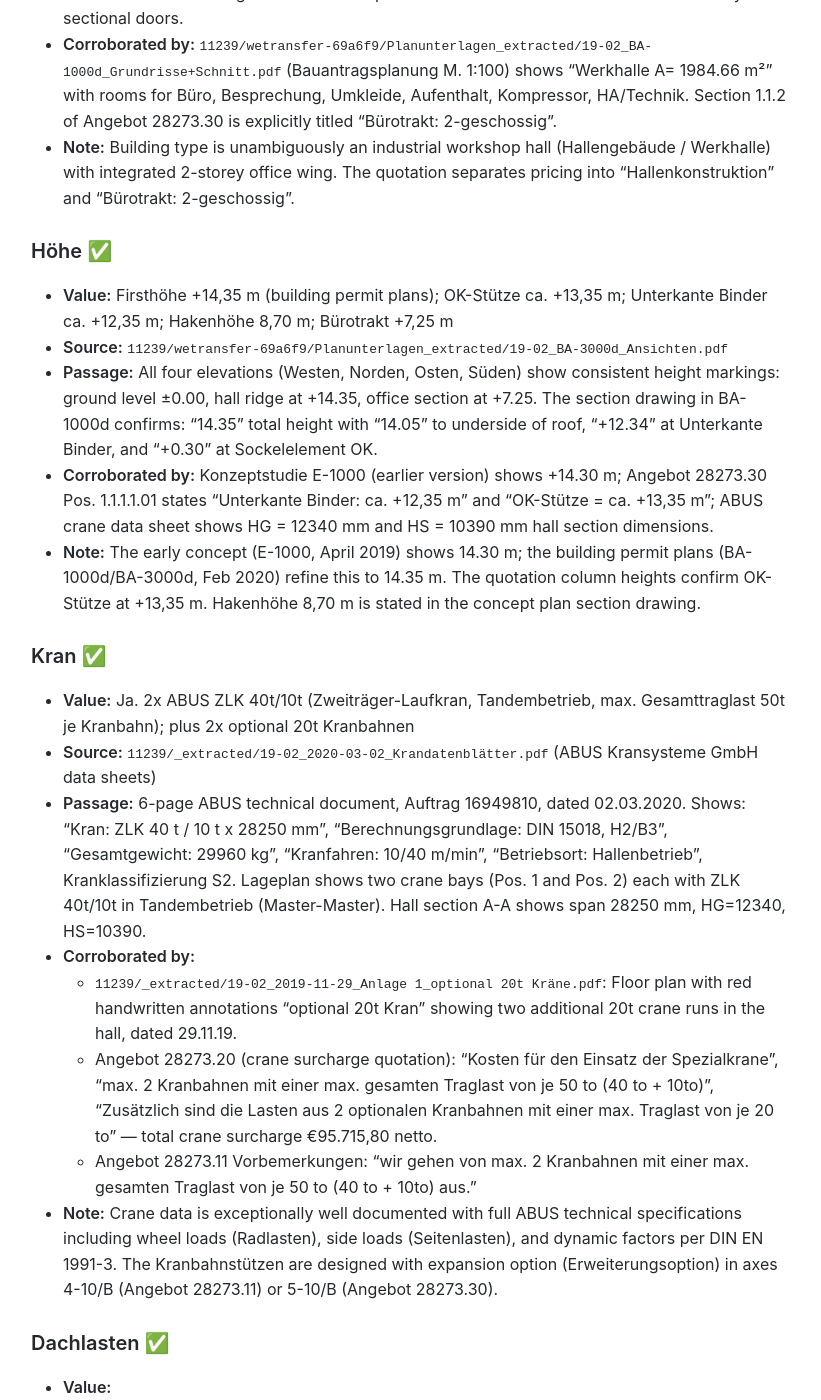
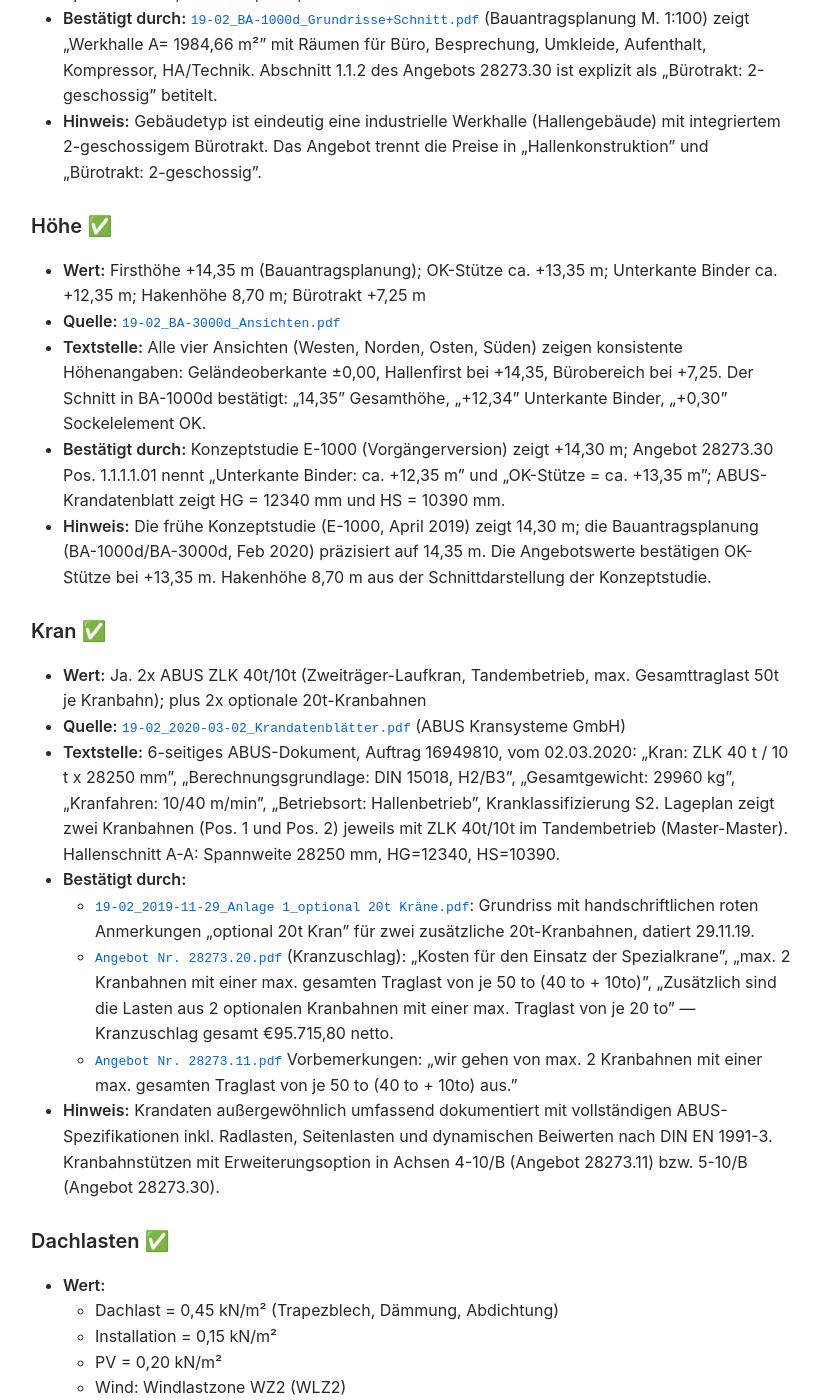
Before and after one commit to MariusWilsch/public-wilsch-ai-pages, a Jekyll site: the page built from project/rekers/criteria-evidence-35764.md, in a window 1280 px wide and 1400 px high, scrolled down 2368 px. Shown: the whole window, without its empty margins (229-1050 px from the left). Built offline with Jekyll 4.4.1, drawn with Linux system fonts in a browser that asks for light colours; our own code applies the rules of GitHub Pages for plain Markdown files; some of the changed text lies outside the part shown.

Commit message:
Sync from hippocampus 2026-02-12

```diff
--- a/project/rekers/criteria-evidence-35764.md
+++ b/project/rekers/criteria-evidence-35764.md
@@ -2,31 +2,31 @@
 publish: true
 ---
 
-# Criteria Evidence — Project 35764: Neubau Werkhalle van Eckendonk
+# Kriteriennachweis — Projekt 35764: Neubau Werkhalle van Eckendonk
 [[client-rekers]]
 
-Evidence for design doc Part 2. Per-criterion data availability with source files and extracted values.
+Nachweis für Design-Doc Teil 2. Datenverfügbarkeit pro Kriterium mit Quelldateien und extrahierten Werten.
 
-Project: 35764 | Date: 2019-07-19 | Value: €491K
+Projekt: 35764 | Datum: 2019-07-19 | Wert: €491K
 
 ---
 
-## Data Examined
+## Untersuchte Daten
 
-| Layer | Count | Details |
-|-------|-------|---------|
-| L0: Folder files | 25 | 22 EML, 2 PDF, 1 ZIP |
-| L2: EML attachments | 65 | 36 PDF, 14 JPG, 14 PNG, 1 other |
+| Ebene | Anzahl | Details |
+|-------|--------|---------|
+| L0: Ordnerdateien | 25 | 22 EML, 2 PDF, 1 ZIP |
+| L2: EML-Anhänge | 65 | 36 PDF, 14 JPG, 14 PNG, 1 sonstige |
 | _extracted (ZIP) | 13 | 10 PDF, 3 DWG |
 
-Multiplier: 4.1x (L0 vs L0+L2+ZIP)
+Multiplikator: 4,1x (L0 vs. L0+L2+ZIP)
 
 ---
 
-## Quick View
+## Übersicht
 
-| Criterion | Status | Value | Source Level |
-|-----------|--------|-------|-------------|
+| Kriterium | Status | Wert | Quellebene |
+|-----------|--------|------|------------|
 | Bauort | ✅ CSV | Gescher, 48712, D | L1 |
 | Kundenreferenz | ✅ CSV | 108636 | L1 |
 | Kalkulatorenwissen | ✅ CSV | 1051 | L1 |
@@ -35,104 +35,104 @@ Multiplier: 4.1x (L0 vs L0+L2+ZIP)
 | Kran | ✅ | Ja — 2x ABUS ZLK 40t/10t + 2x optional 20t | L2 |
 | Dachlasten | ✅ | Dachlast 0,45; Installation 0,15; PV 0,20 kN/m²; WLZ2; SLZ2 | L2 |
 | Baustoff | ✅ | Spannbeton (Satteldachbinder); Stb.-Fertigteile; B500(A); ST1660/1860 | L2 |
-| Dachbegrünung | ❌ | Not found | — |
+| Dachbegrünung | ❌ | Nicht gefunden | — |
 
-**8/9 evidenced** (3 structured + 5 extracted). 1 absent.
+**8/9 nachgewiesen** (3 strukturiert + 5 extrahiert). 1 nicht vorhanden.
 
 ---
 
-## Structured Criteria (Anfragen.csv)
+## Strukturierte Kriterien (Anfragen.csv)
 
 ### Bauort
-- **Value:** Gescher, 48712, D
-- **Source:** Anfragen.csv, Row 2 → `BAUVORHABEN_ORT`, `PLZ`, `NATION`
+- **Wert:** Gescher, 48712, D
+- **Quelle:** Anfragen.csv, Zeile 2 → `BAUVORHABEN_ORT`, `PLZ`, `NATION`
 
 ### Kundenreferenz
-- **Value:** 108636
-- **Source:** Anfragen.csv, Row 2 → `KUNDE`
+- **Wert:** 108636
+- **Quelle:** Anfragen.csv, Zeile 2 → `KUNDE`
 
 ### Kalkulatorenwissen
-- **Value:** 1051
-- **Source:** Anfragen.csv, Row 2 → `KALKULATOR`
+- **Wert:** 1051
+- **Quelle:** Anfragen.csv, Zeile 2 → `KALKULATOR`
 
 ---
 
-## Extracted Criteria (Project Files)
+## Extrahierte Kriterien (Projektdateien)
 
 ### Gebäudetyp ✅
-- **Value:** Werkhalle (Hallengebäude) mit angebundenem 2-geschossigem Bürotrakt
-- **Source:** `10593/_extracted/` → PDF: `19-02_2019-04-24_E-1000_Grundriss, Schnitt, Ansichten.pdf`
-- **Passage:** Architectural concept plan (Konzeptstudie) by bb architekten shows "Werkhalle ~1850 m²" with attached "Sozialräume, Sekretariat, Büros ~150 m²". Title block reads "Neubau einer Werkhalle". The building has a main hall span of 30.00 m × 67.50 m with 50t crane runway and sectional doors.
-- **Corroborated by:** `11239/wetransfer-69a6f9/Planunterlagen_extracted/19-02_BA-1000d_Grundrisse+Schnitt.pdf` (Bauantragsplanung M. 1:100) shows "Werkhalle A= 1984.66 m²" with rooms for Büro, Besprechung, Umkleide, Aufenthalt, Kompressor, HA/Technik. Section 1.1.2 of Angebot 28273.30 is explicitly titled "Bürotrakt: 2-geschossig".
-- **Note:** Building type is unambiguously an industrial workshop hall (Hallengebäude / Werkhalle) with integrated 2-storey office wing. The quotation separates pricing into "Hallenkonstruktion" and "Bürotrakt: 2-geschossig".
+- **Wert:** Werkhalle (Hallengebäude) mit angebundenem 2-geschossigem Bürotrakt
+- **Quelle:** [`19-02_2019-04-24_E-1000_Grundriss, Schnitt, Ansichten.pdf`](https://github.com/MariusWilsch/REKERS__poc/blob/main/data/2026-01-28_testdaten/35764/10593/_extracted/19-02_2019-04-24_E-1000_Grundriss%2C%20Schnitt%2C%20Ansichten.pdf)
+- **Textstelle:** Konzeptstudie von bb architekten zeigt „Werkhalle ~1850 m²" mit angeschlossenen „Sozialräume, Sekretariat, Büros ~150 m²". Plankopf: „Neubau einer Werkhalle". Haupthalle mit Spannweite 30,00 m × 67,50 m, 50t-Kranbahn und Sektionaltore.
+- **Bestätigt durch:** [`19-02_BA-1000d_Grundrisse+Schnitt.pdf`](https://github.com/MariusWilsch/REKERS__poc/blob/main/data/2026-01-28_testdaten/35764/11239/wetransfer-69a6f9/Planunterlagen_extracted/19-02_BA-1000d_Grundrisse%2BSchnitt.pdf) (Bauantragsplanung M. 1:100) zeigt „Werkhalle A= 1984,66 m²" mit Räumen für Büro, Besprechung, Umkleide, Aufenthalt, Kompressor, HA/Technik. Abschnitt 1.1.2 des Angebots 28273.30 ist explizit als „Bürotrakt: 2-geschossig" betitelt.
+- **Hinweis:** Gebäudetyp ist eindeutig eine industrielle Werkhalle (Hallengebäude) mit integriertem 2-geschossigem Bürotrakt. Das Angebot trennt die Preise in „Hallenkonstruktion" und „Bürotrakt: 2-geschossig".
 
 ### Höhe ✅
-- **Value:** Firsthöhe +14,35 m (building permit plans); OK-Stütze ca. +13,35 m; Unterkante Binder ca. +12,35 m; Hakenhöhe 8,70 m; Bürotrakt +7,25 m
-- **Source:** `11239/wetransfer-69a6f9/Planunterlagen_extracted/19-02_BA-3000d_Ansichten.pdf`
-- **Passage:** All four elevations (Westen, Norden, Osten, Süden) show consistent height markings: ground level ±0.00, hall ridge at +14.35, office section at +7.25. The section drawing in BA-1000d confirms: "14.35" total height with "14.05" to underside of roof, "+12.34" at Unterkante Binder, and "+0.30" at Sockelelement OK.
-- **Corroborated by:** Konzeptstudie E-1000 (earlier version) shows +14.30 m; Angebot 28273.30 Pos. 1.1.1.1.01 states "Unterkante Binder: ca. +12,35 m" and "OK-Stütze = ca. +13,35 m"; ABUS crane data sheet shows HG = 12340 mm and HS = 10390 mm hall section dimensions.
-- **Note:** The early concept (E-1000, April 2019) shows 14.30 m; the building permit plans (BA-1000d/BA-3000d, Feb 2020) refine this to 14.35 m. The quotation column heights confirm OK-Stütze at +13,35 m. Hakenhöhe 8,70 m is stated in the concept plan section drawing.
+- **Wert:** Firsthöhe +14,35 m (Bauantragsplanung); OK-Stütze ca. +13,35 m; Unterkante Binder ca. +12,35 m; Hakenhöhe 8,70 m; Bürotrakt +7,25 m
+- **Quelle:** [`19-02_BA-3000d_Ansichten.pdf`](https://github.com/MariusWilsch/REKERS__poc/blob/main/data/2026-01-28_testdaten/35764/11239/wetransfer-69a6f9/Planunterlagen_extracted/19-02_BA-3000d_Ansichten.pdf)
+- **Textstelle:** Alle vier Ansichten (Westen, Norden, Osten, Süden) zeigen konsistente Höhenangaben: Geländeoberkante ±0,00, Hallenfirst bei +14,35, Bürobereich bei +7,25. Der Schnitt in BA-1000d bestätigt: „14,35" Gesamthöhe, „+12,34" Unterkante Binder, „+0,30" Sockelelement OK.
+- **Bestätigt durch:** Konzeptstudie E-1000 (Vorgängerversion) zeigt +14,30 m; Angebot 28273.30 Pos. 1.1.1.1.01 nennt „Unterkante Binder: ca. +12,35 m" und „OK-Stütze = ca. +13,35 m"; ABUS-Krandatenblatt zeigt HG = 12340 mm und HS = 10390 mm.
+- **Hinweis:** Die frühe Konzeptstudie (E-1000, April 2019) zeigt 14,30 m; die Bauantragsplanung (BA-1000d/BA-3000d, Feb 2020) präzisiert auf 14,35 m. Die Angebotswerte bestätigen OK-Stütze bei +13,35 m. Hakenhöhe 8,70 m aus der Schnittdarstellung der Konzeptstudie.
 
 ### Kran ✅
-- **Value:** Ja. 2x ABUS ZLK 40t/10t (Zweiträger-Laufkran, Tandembetrieb, max. Gesamttraglast 50t je Kranbahn); plus 2x optional 20t Kranbahnen
-- **Source:** `11239/_extracted/19-02_2020-03-02_Krandatenblätter.pdf` (ABUS Kransysteme GmbH data sheets)
-- **Passage:** 6-page ABUS technical document, Auftrag 16949810, dated 02.03.2020. Shows: "Kran: ZLK 40 t / 10 t x 28250 mm", "Berechnungsgrundlage: DIN 15018, H2/B3", "Gesamtgewicht: 29960 kg", "Kranfahren: 10/40 m/min", "Betriebsort: Hallenbetrieb", Kranklassifizierung S2. Lageplan shows two crane bays (Pos. 1 and Pos. 2) each with ZLK 40t/10t in Tandembetrieb (Master-Master). Hall section A-A shows span 28250 mm, HG=12340, HS=10390.
-- **Corroborated by:**
-  - `11239/_extracted/19-02_2019-11-29_Anlage 1_optional 20t Kräne.pdf`: Floor plan with red handwritten annotations "optional 20t Kran" showing two additional 20t crane runs in the hall, dated 29.11.19.
-  - Angebot 28273.20 (crane surcharge quotation): "Kosten für den Einsatz der Spezialkrane", "max. 2 Kranbahnen mit einer max. gesamten Traglast von je 50 to (40 to + 10to)", "Zusätzlich sind die Lasten aus 2 optionalen Kranbahnen mit einer max. Traglast von je 20 to" — total crane surcharge €95.715,80 netto.
-  - Angebot 28273.11 Vorbemerkungen: "wir gehen von max. 2 Kranbahnen mit einer max. gesamten Traglast von je 50 to (40 to + 10to) aus."
-- **Note:** Crane data is exceptionally well documented with full ABUS technical specifications including wheel loads (Radlasten), side loads (Seitenlasten), and dynamic factors per DIN EN 1991-3. The Kranbahnstützen are designed with expansion option (Erweiterungsoption) in axes 4-10/B (Angebot 28273.11) or 5-10/B (Angebot 28273.30).
+- **Wert:** Ja. 2x ABUS ZLK 40t/10t (Zweiträger-Laufkran, Tandembetrieb, max. Gesamttraglast 50t je Kranbahn); plus 2x optionale 20t-Kranbahnen
+- **Quelle:** [`19-02_2020-03-02_Krandatenblätter.pdf`](https://github.com/MariusWilsch/REKERS__poc/blob/main/data/2026-01-28_testdaten/35764/11239/_extracted/19-02_2020-03-02_Krandatenbl%C3%A4tter.pdf) (ABUS Kransysteme GmbH)
+- **Textstelle:** 6-seitiges ABUS-Dokument, Auftrag 16949810, vom 02.03.2020: „Kran: ZLK 40 t / 10 t x 28250 mm", „Berechnungsgrundlage: DIN 15018, H2/B3", „Gesamtgewicht: 29960 kg", „Kranfahren: 10/40 m/min", „Betriebsort: Hallenbetrieb", Kranklassifizierung S2. Lageplan zeigt zwei Kranbahnen (Pos. 1 und Pos. 2) jeweils mit ZLK 40t/10t im Tandembetrieb (Master-Master). Hallenschnitt A-A: Spannweite 28250 mm, HG=12340, HS=10390.
+- **Bestätigt durch:**
+  - [`19-02_2019-11-29_Anlage 1_optional 20t Kräne.pdf`](https://github.com/MariusWilsch/REKERS__poc/blob/main/data/2026-01-28_testdaten/35764/11239/_extracted/19-02_2019-11-29_Anlage%201_optional%2020t%20%20Kr%C3%A4ne.pdf): Grundriss mit handschriftlichen roten Anmerkungen „optional 20t Kran" für zwei zusätzliche 20t-Kranbahnen, datiert 29.11.19.
+  - [`Angebot Nr. 28273.20.pdf`](https://github.com/MariusWilsch/REKERS__poc/blob/main/data/2026-01-28_testdaten/35764/11239/Angebot%20Nr.%2028273.20.pdf) (Kranzuschlag): „Kosten für den Einsatz der Spezialkrane", „max. 2 Kranbahnen mit einer max. gesamten Traglast von je 50 to (40 to + 10to)", „Zusätzlich sind die Lasten aus 2 optionalen Kranbahnen mit einer max. Traglast von je 20 to" — Kranzuschlag gesamt €95.715,80 netto.
+  - [`Angebot Nr. 28273.11.pdf`](https://github.com/MariusWilsch/REKERS__poc/blob/main/data/2026-01-28_testdaten/35764/11239/_extracted/Angebot%20Nr.%2028273.11.pdf) Vorbemerkungen: „wir gehen von max. 2 Kranbahnen mit einer max. gesamten Traglast von je 50 to (40 to + 10to) aus."
+- **Hinweis:** Krandaten außergewöhnlich umfassend dokumentiert mit vollständigen ABUS-Spezifikationen inkl. Radlasten, Seitenlasten und dynamischen Beiwerten nach DIN EN 1991-3. Kranbahnstützen mit Erweiterungsoption in Achsen 4-10/B (Angebot 28273.11) bzw. 5-10/B (Angebot 28273.30).
 
 ### Dachlasten ✅
-- **Value:**
+- **Wert:**
   - Dachlast = 0,45 kN/m² (Trapezblech, Dämmung, Abdichtung)
   - Installation = 0,15 kN/m²
   - PV = 0,20 kN/m²
   - Wind: Windlastzone WZ2 (WLZ2)
   - Schnee: Schneelastzone 2 (SLZ2)
   - Dachtrapezbleche als 3- bzw. 4-Feldträger, Durchlauffaktor = 1,10
-- **Source:** `11239/Angebot Nr. 28273.30.pdf`, Seite 4 (Pos. 1.1.1.1.01 Spannbeton-Satteldachbinder)
-- **Passage:** Under "Lasten:" the quotation explicitly lists: "Dachlast = 0,45 kN/m² (Trapezbl., Dä., Abkl.)", "Installation = 0,15 kN/m²", "PV = 0,20 kN/m²", "Wind: WLZ2", "Schnee: SLZ2"
-- **Corroborated by:**
-  - Angebot 28273.30 Vorbemerkungen (Seite 1): "Wind- u. Schneelasten gemäß DIN EN 1991: Windlastzone WZ2, Schneelastzone 2"
-  - Angebot 28273.0 (Richtpreis-Angebot, Aug 2019), Pos. 1.01: identical load values (Dachlast 0,45; Installation 0,15; PV 0,20; WLZ2; SLZ2)
-  - Angebot 28273.11 Vorbemerkungen: same wind/snow zones confirmed
-  - Bauantragsplanung BA-1000d section drawing shows "Dachaufbau Werkhalle: Foliendachabdichtung, Dämmung, Dampfsperre kalt selbstklebend, Trapezblech"
-- **Note:** All three quotation versions (28273.0, 28273.11, 28273.30) state identical roof load values. PV loading of 0.20 kN/m² is explicitly included. Erdbebenzone: "Der Bauort befindet sich nicht in einer Erdbebenzone." No additional loads beyond those listed. Sohlbelastung im Bereich der Lagerflächen = 50,0 kN/m² (floor, not roof).
+- **Quelle:** [`Angebot Nr. 28273.30.pdf`](https://github.com/MariusWilsch/REKERS__poc/blob/main/data/2026-01-28_testdaten/35764/11239/Angebot%20Nr.%2028273.30.pdf), Seite 4 (Pos. 1.1.1.1.01 Spannbeton-Satteldachbinder)
+- **Textstelle:** Unter „Lasten:" listet das Angebot explizit: „Dachlast = 0,45 kN/m² (Trapezbl., Dä., Abkl.)", „Installation = 0,15 kN/m²", „PV = 0,20 kN/m²", „Wind: WLZ2", „Schnee: SLZ2"
+- **Bestätigt durch:**
+  - Angebot 28273.30 Vorbemerkungen (Seite 1): „Wind- u. Schneelasten gemäß DIN EN 1991: Windlastzone WZ2, Schneelastzone 2"
+  - [`Angebot Nr. 28273.0.pdf`](https://github.com/MariusWilsch/REKERS__poc/blob/main/data/2026-01-28_testdaten/35764/10593/_extracted/Angebot%20Nr.%2028273.0.pdf) (Richtpreis-Angebot, Aug 2019), Pos. 1.01: identische Lastwerte (Dachlast 0,45; Installation 0,15; PV 0,20; WLZ2; SLZ2)
+  - Angebot 28273.11 Vorbemerkungen: gleiche Wind-/Schneezonen bestätigt
+  - Bauantragsplanung BA-1000d Schnittdarstellung: „Dachaufbau Werkhalle: Foliendachabdichtung, Dämmung, Dampfsperre kalt selbstklebend, Trapezblech"
+- **Hinweis:** Alle drei Angebotsversionen (28273.0, 28273.11, 28273.30) nennen identische Dachlastwerte. PV-Last 0,20 kN/m² explizit enthalten. Erdbebenzone: „Der Bauort befindet sich nicht in einer Erdbebenzone." Sohlbelastung Lagerflächen = 50,0 kN/m² (Boden, nicht Dach).
 
 ### Baustoff ✅
-- **Value:** Spannbeton-Satteldachbinder (prestressed concrete saddle roof beams, l=30,00 m); Stahlbeton-Fertigteile (precast reinforced concrete); Betonstahl B500(A); Spannstahl ST1660/1860 nach DIN 488; Beton nach DIN EN 206-1/DIN 1045-2 mit Portlandzement CEM I; Druckfestigkeitsklasse/Betongüte gemäß statischer Erfordernis
-- **Source:** `11239/Angebot Nr. 28273.30.pdf`, Vorbemerkungen Seite 2 (Beton, Bewehrung sections)
-- **Passage:**
-  - Beton: "Die Ausführung der Betonarbeiten erfolgt nach DIN EN 206-1/ DIN 1045-2 unter Verwendung von Portlandzement CEM I. Druckfestigkeitsklasse/Betongüte gemäß statischer Erfordernis."
-  - Bewehrung: "Betonstahl B500(A), Spannstahl ST1660/1860 nach DIN 488."
-  - Pos. 1.1.1.1.01: "Spannbeton-Satteldachbinder, l = 30,00 m" with "Binderhöhe: 1,45 m im First"
-  - Pos. 1.1.2.09: "Spannbeton-Hohlkörperdecken EG und OG, d = 20 cm"
+- **Wert:** Spannbeton-Satteldachbinder (l=30,00 m); Stahlbeton-Fertigteile; Betonstahl B500(A); Spannstahl ST1660/1860 nach DIN 488; Beton nach DIN EN 206-1/DIN 1045-2 mit Portlandzement CEM I; Druckfestigkeitsklasse/Betongüte gemäß statischer Erfordernis
+- **Quelle:** [`Angebot Nr. 28273.30.pdf`](https://github.com/MariusWilsch/REKERS__poc/blob/main/data/2026-01-28_testdaten/35764/11239/Angebot%20Nr.%2028273.30.pdf), Vorbemerkungen Seite 2 (Abschnitte Beton, Bewehrung)
+- **Textstelle:**
+  - Beton: „Die Ausführung der Betonarbeiten erfolgt nach DIN EN 206-1/ DIN 1045-2 unter Verwendung von Portlandzement CEM I. Druckfestigkeitsklasse/Betongüte gemäß statischer Erfordernis."
+  - Bewehrung: „Betonstahl B500(A), Spannstahl ST1660/1860 nach DIN 488."
+  - Pos. 1.1.1.1.01: „Spannbeton-Satteldachbinder, l = 30,00 m" mit „Binderhöhe: 1,45 m im First"
+  - Pos. 1.1.2.09: „Spannbeton-Hohlkörperdecken EG und OG, d = 20 cm"
   - Feuerwiderstandsklassen: Binder/Riegel/Abfangträger F90; Stützen/Unterzüge/Deckenplatten F90; Brandwandplatten F90
-- **Corroborated by:** Angebot 28273.0 and 28273.11 contain identical Beton and Bewehrung specifications. The cover letter for all versions describes "Herstellung, Lieferung und Montage von Stb.-Fertigteilen" (manufacture, delivery and assembly of reinforced concrete precast elements).
-- **Note:** Concrete grade is specified as "gemäß statischer Erfordernis" (per structural requirement) rather than a specific grade like C50/60. The prestressing steel (Spannstahl ST1660/1860) confirms the roof binders are prestressed concrete (Spannbeton), not ordinary reinforced concrete. The full letter heading identifies REKERS Betonwerk GmbH & Co. KG as the precast concrete manufacturer.
+- **Bestätigt durch:** Angebote 28273.0 und 28273.11 enthalten identische Beton- und Bewehrungsspezifikationen. Das Anschreiben aller Versionen beschreibt „Herstellung, Lieferung und Montage von Stb.-Fertigteilen".
+- **Hinweis:** Betongüte als „gemäß statischer Erfordernis" angegeben, nicht als konkrete Klasse wie C50/60. Der Spannstahl ST1660/1860 bestätigt, dass die Dachbinder aus Spannbeton gefertigt sind. Briefkopf identifiziert REKERS Betonwerk GmbH & Co. KG als Fertigteilhersteller.
 
 ### Dachbegrünung ❌
-- **Value:** Not found
-- **Source:** Searched all quotation versions (28273.0, 28273.11, 28273.20, 28273.30), architectural plans (E-1000 concept, BA-1000d Bauantragsplanung, BA-3000d Ansichten), and the Anlage 1 crane document. No mention of green roof (Dachbegrünung, Gründach, extensive/intensive Begrünung, or additional roof loads beyond Dachlast/Installation/PV/Wind/Schnee).
-- **Note:** The roof build-up described in BA-1000d is: "Foliendachabdichtung, Dämmung, Dampfsperre kalt selbstklebend, Trapezblech" — a standard industrial flat roof without vegetation layer. The Dachlasten enumeration in the quotation is exhaustive (0,45 + 0,15 + 0,20 = 0,80 kN/m² total dead load plus climate loads) and does not include any green roof loading. This is consistent with the industrial Werkhalle building type where green roofs are uncommon.
+- **Wert:** Nicht gefunden
+- **Quelle:** Alle Angebotsversionen (28273.0, 28273.11, 28273.20, 28273.30), Bauantragsplanung (E-1000, BA-1000d, BA-3000d) und Anlage 1 durchsucht. Keine Erwähnung von Dachbegrünung, Gründach, extensiver/intensiver Begrünung oder zusätzlichen Dachlasten über Dachlast/Installation/PV/Wind/Schnee hinaus.
+- **Hinweis:** Dachaufbau laut BA-1000d: „Foliendachabdichtung, Dämmung, Dampfsperre kalt selbstklebend, Trapezblech" — standardmäßiges Industrieflachdach ohne Vegetationsschicht. Die Dachlastenaufstellung im Angebot ist vollständig (0,45 + 0,15 + 0,20 = 0,80 kN/m² Eigenlast plus Klimalasten) und enthält keine Gründachbelastung. Konsistent mit dem industriellen Gebäudetyp Werkhalle.
 
 ---
 
-## Observation
+## Beobachtungen
 
-This project has exceptionally rich technical documentation across all file layers. The quotation evolved through four versions (28273.0 Richtpreis Aug 2019 → 28273.11 Feb 2020 → 28273.12 Nachtrag May 2020 → 28273.30 final consolidated Jun 2020), each with consistent structural parameters. The ABUS crane data sheets are unusually detailed, providing full DIN EN 1991-3 load specifications with dynamic factors — this is uncommon in typical project folders and represents high-value engineering data.
+Dieses Projekt verfügt über außergewöhnlich umfangreiche technische Dokumentation über alle Dateiebenen. Das Angebot entwickelte sich über vier Versionen (28273.0 Richtpreis Aug 2019 → 28273.11 Feb 2020 → 28273.12 Nachtrag Mai 2020 → 28273.30 Konsolidierung Jun 2020), jeweils mit konsistenten Strukturparametern. Die ABUS-Krandatenblätter sind ungewöhnlich detailliert mit vollständigen Lastspezifikationen nach DIN EN 1991-3 inkl. dynamischer Beiwerte — untypisch für normale Projektordner und von hohem ingenieurtechnischem Wert.
 
-The building location shifted between quotation versions: the Richtpreis (28273.0) references "46342 Velen" while all later versions reference "48712 Gescher" (Marie-Curie-Straße 20). The Anfragen.csv captures the final Gescher location.
+Der Bauort änderte sich zwischen den Angebotsversionen: das Richtpreisangebot (28273.0) referenziert „46342 Velen", alle späteren Versionen referenzieren „48712 Gescher" (Marie-Curie-Straße 20). Die Anfragen.csv erfasst den endgültigen Standort Gescher.
 
-The Kranbahnanlage is a significant cost item (€95.715,80 netto surcharge in Angebot 28273.20) on top of the base hall construction (€228.544,60 in Angebot 28273.30), representing approximately 42% of the hall structure cost. The optional 20t crane lines add further structural requirements to the columns with expansion provisions built into the Kranbahnstützen design.
+Die Kranbahnanlage ist ein wesentlicher Kostenposten (€95.715,80 netto Zuschlag im Angebot 28273.20) zusätzlich zur Hallenkonstruktion (€228.544,60 im Angebot 28273.30) — ca. 42% der Hallenstrukturkosten. Die optionalen 20t-Kranbahnen erfordern zusätzliche Stützenauslegung mit Erweiterungsvorbereitungen in den Kranbahnstützen.
 
-One criterion (Dachbegrünung) is definitively absent — the standard industrial roof specification with trapezoid sheet metal and membrane waterproofing excludes any green roof layer, and this is confirmed by the complete absence of any related load values across all documents.
+Dachbegrünung ist definitiv nicht vorhanden — die standardmäßige Industriedachspezifikation mit Trapezblech und Folienabdichtung schließt eine Vegetationsschicht aus, bestätigt durch vollständige Abwesenheit entsprechender Lastwerte in allen Dokumenten.
 
 ---
 
-## Source
+## Quelle
 
-- **Data location:** `~/Documents/projects/billable/REKERS__poc/data/2026-01-28_testdaten/35764/`
-- **Design doc:** [Feasibility Report, Part 2](https://mariuswilsch.github.io/public-wilsch-ai-pages/project/rekers/design-doc-feasibility-report)
+- **Datenverzeichnis:** `~/Documents/projects/billable/REKERS__poc/data/2026-01-28_testdaten/35764/`
+- **Design-Doc:** [Feasibility Report, Teil 2](https://mariuswilsch.github.io/public-wilsch-ai-pages/project/rekers/design-doc-feasibility-report)
 - **Session:** b64012b8-aa19-47bc-87a3-866af679580a
```
